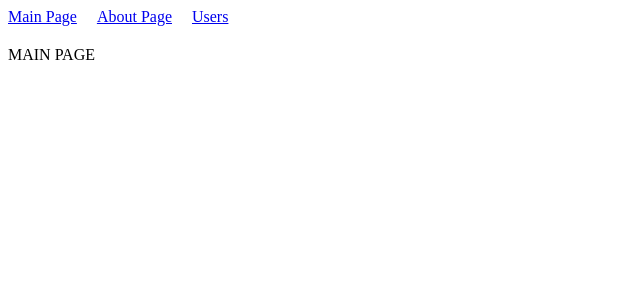
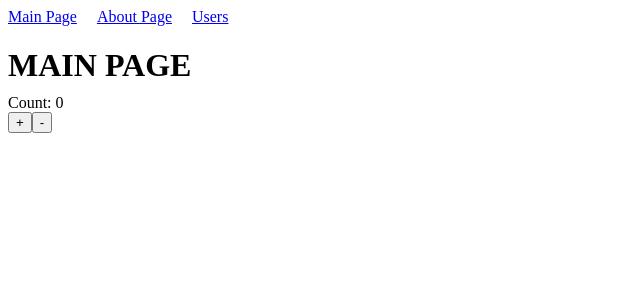
Before and after one commit to Konstantin-Bogorodskii/react-testing-library, a React (Create React App) app: page / in a window 1280 px wide. Shown: the top 300 px of the page, without its empty margins (0-640 px from the left). Built offline with nearby package versions, Linux system fonts and the light colour scheme.

Commit message:
created counter component and added it to main page

```diff
--- /dev/null
+++ b/src/components/counter/Counter.jsx
@@ -0,0 +1,16 @@
+import { useDispatch, useSelector } from 'react-redux';
+import { decrement, getCounterValue, increment } from '../../store/reducers/counterSlice';
+
+const Counter = () => {
+	const dispatch = useDispatch();
+	const counterValue = useSelector(getCounterValue);
+
+	return (
+		<>
+			<div>Count: {counterValue}</div>
+			<button onClick={() => dispatch(increment())}>+</button>
+			<button onClick={() => dispatch(decrement())}>-</button>
+		</>
+	);
+};
+export default Counter;
--- a/src/pages/MainPage.jsx
+++ b/src/pages/MainPage.jsx
@@ -1,5 +1,15 @@
+import Counter from './../components/counter/Counter';
 const MainPage = () => {
-	return <div data-testid="main-page">MAIN PAGE</div>;
+	return (
+		<>
+			<h1
+				data-testid="main-page"
+				style={{ marginBottom: '10px' }}>
+				MAIN PAGE
+			</h1>
+			<Counter />
+		</>
+	);
 };
 
 export default MainPage;
```
